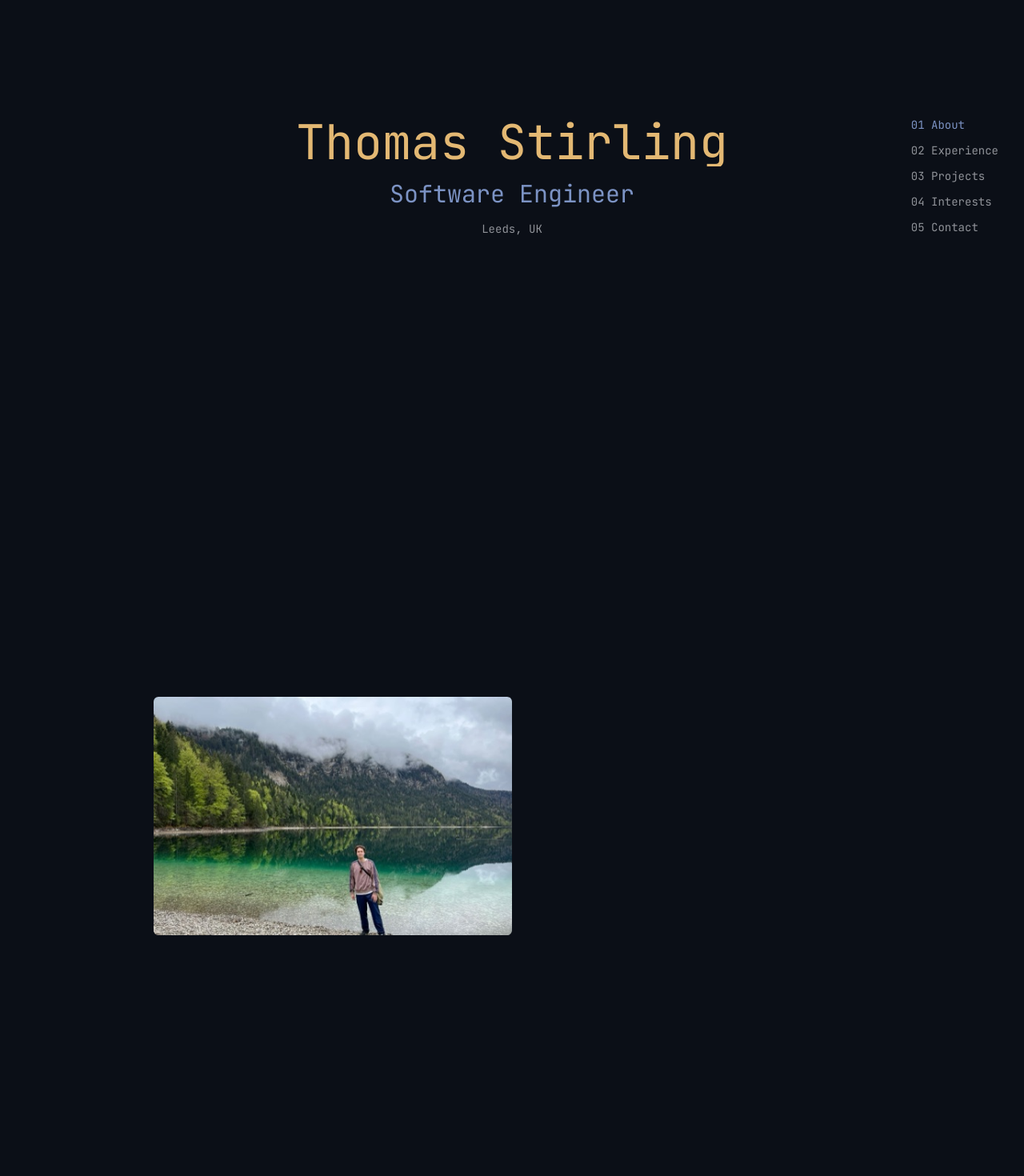
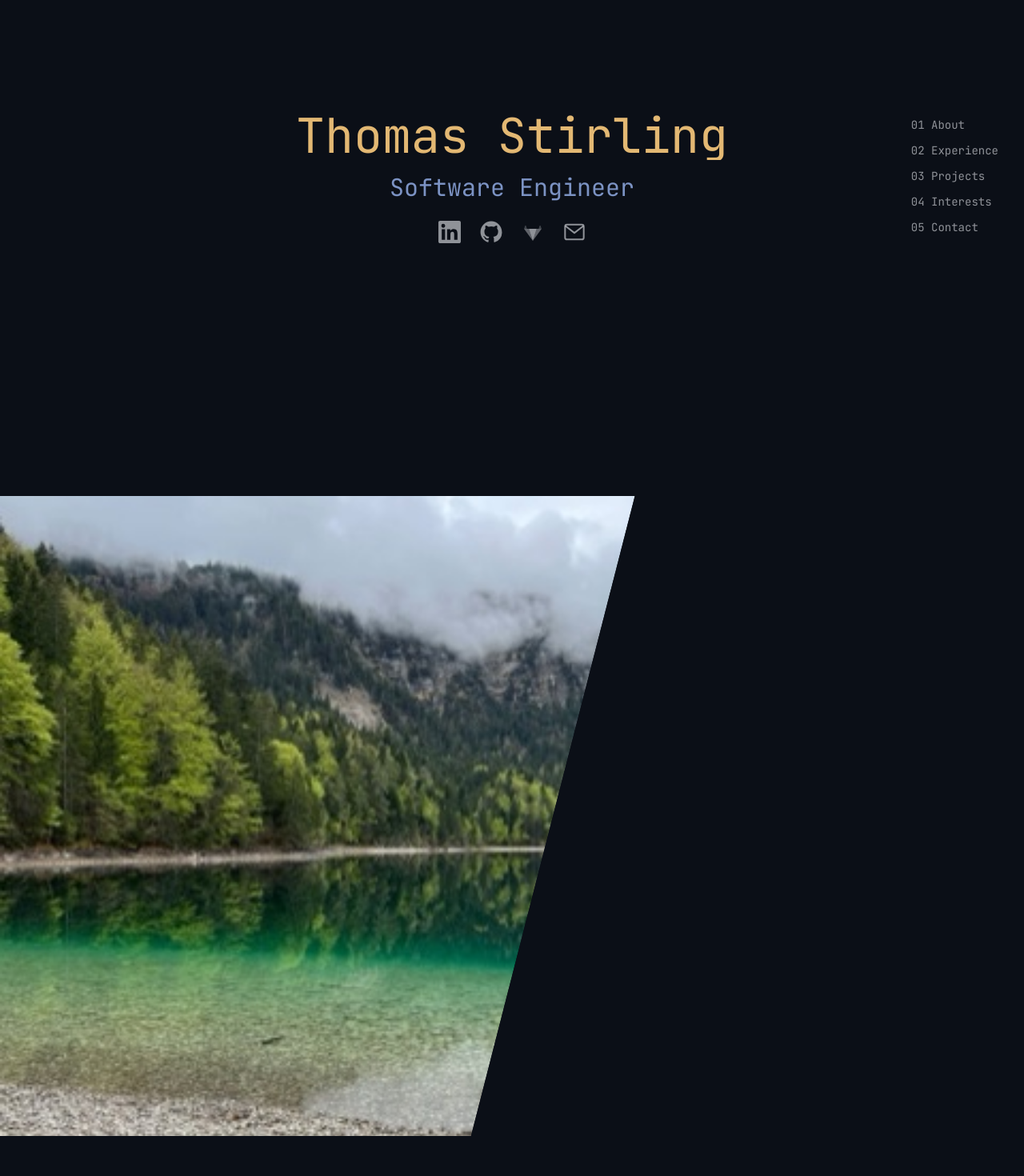
Before and after one commit to tomstirling19/portfolio-v2, a Next.js app: page / in a window 1280 px wide. Shown: the part 180-1650 px from the top of the page at 80% size. Built offline with nearby package versions, Linux system fonts and the light colour scheme.

Commit message:
add diagonal about hero, landing exit parallax, nav-highlight and layout fixes, landing icon links

```diff
--- a/components/About.tsx
+++ b/components/About.tsx
@@ -2,13 +2,36 @@
 
 import MarginNote from "@/components/MarginNote";
 import PhotoCarousel from "@/components/PhotoCarousel";
-import { ABOUT_PHOTOS } from "@/content/data";
+import { ABOUT_PHOTOS, LINKS } from "@/content/data";
 import { motion, useReducedMotion, useScroll, useTransform } from "motion/react";
 import { useRef } from "react";
 
 const TEXT_REVEAL_START = 0.45;
 const TEXT_REVEAL_END = 0.72;
 const TEXT_RISE_DISTANCE = 24;
+
+// Diagonal seam shared by both panels so their edges line up exactly.
+const DIAGONAL_CLIP_PHOTO = "polygon(0 0, 62% 0, 46% 100%, 0 100%)";
+const DIAGONAL_CLIP_TEXT = "polygon(46% 100%, 62% 0, 100% 0, 100% 100%)";
+
+function QuickLinks() {
+  return (
+    <ul className="flex flex-wrap gap-4">
+      {LINKS.map(({ label, href }) => (
+        <li key={label}>
+          <a
+            href={href}
+            target="_blank"
+            rel="noopener noreferrer"
+            className="text-cool-accent hover:text-warm-accent font-mono text-xs transition-colors"
+          >
+            {label}
+          </a>
+        </li>
+      ))}
+    </ul>
+  );
+}
 
 export default function About() {
   const sectionRef = useRef<HTMLElement>(null);
@@ -25,12 +48,13 @@ export default function About() {
     [TEXT_RISE_DISTANCE, 0],
   );
 
-  const text = (
+  const textBody = (
     <>
+      <QuickLinks />
       <p>
-        My name is Thomas Stirling. I hold a Master&rsquo;s degree in Computer
-        Science from the University of Leeds (MEng &amp; BSc, First-Class
-        Honours).
+        My name is Thomas Stirling. I hold a Master&rsquo;s degree in
+        Computer Science from the University of Leeds (MEng &amp; BSc,
+        First-Class Honours).
       </p>
       <MarginNote>
         When not shipping code, you&rsquo;ll find me on a tennis court or
@@ -52,7 +76,7 @@ export default function About() {
       >
         <div className="mx-auto grid max-w-4xl gap-10 md:grid-cols-[1.1fr_1fr] md:items-center">
           <PhotoCarousel photos={ABOUT_PHOTOS} />
-          <div className="flex flex-col gap-4">{text}</div>
+          <div className="flex flex-col gap-4">{textBody}</div>
         </div>
       </section>
     );
@@ -62,16 +86,26 @@ export default function About() {
     <section
       id="about"
       ref={sectionRef}
-      className="scroll-mt-14 relative h-[200vh] snap-start md:scroll-mt-0"
+      className="scroll-mt-14 relative snap-start md:scroll-mt-0 md:h-[200vh]"
     >
-      <div className="sticky top-0 flex h-screen items-center px-6">
-        <div className="mx-auto grid max-w-4xl gap-10 md:grid-cols-[1.1fr_1fr] md:items-center">
-          <PhotoCarousel photos={ABOUT_PHOTOS} />
+      {/* mobile: stacked, no diagonal, no scroll-jacked reveal */}
+      <div className="flex flex-col gap-8 px-6 py-24 md:hidden">
+        <PhotoCarousel photos={ABOUT_PHOTOS} />
+        <div className="flex flex-col gap-4">{textBody}</div>
+      </div>
+
+      {/* desktop: diagonal split, sticky two-stage reveal */}
+      <div className="sticky top-0 hidden h-screen overflow-hidden md:block">
+        <div className="absolute inset-0" style={{ clipPath: DIAGONAL_CLIP_PHOTO }}>
+          {/* ponytail: overlay nav centers on the full box; harmless while ABOUT_PHOTOS has <2 entries, re-check alignment once a real carousel ships */}
+          <PhotoCarousel photos={ABOUT_PHOTOS} fill navPosition="overlay" />
+        </div>
+        <div className="bg-ground absolute inset-0" style={{ clipPath: DIAGONAL_CLIP_TEXT }}>
           <motion.div
             style={{ opacity: textOpacity, y: textY }}
-            className="flex flex-col gap-4"
+            className="flex h-full flex-col justify-center gap-4 py-24 pr-[6%] pl-[64%]"
           >
-            {text}
+            {textBody}
           </motion.div>
         </div>
       </div>
--- a/components/Landing.tsx
+++ b/components/Landing.tsx
@@ -1,7 +1,20 @@
 "use client";
 
-import { motion, useReducedMotion } from "motion/react";
+import { GithubIcon, GitlabIcon, LinkedinIcon, MailIcon } from "@/components/icons/BrandIcons";
+import { LINKS } from "@/content/data";
+import { motion, useReducedMotion, useScroll, useTransform } from "motion/react";
 import type { CSSProperties } from "react";
+import { useRef } from "react";
+
+const ICONS = {
+  LinkedIn: LinkedinIcon,
+  GitHub: GithubIcon,
+  GitLab: GitlabIcon,
+  Email: MailIcon,
+};
+const ICON_LINKS = LINKS.filter(
+  (link): link is (typeof LINKS)[number] & { label: keyof typeof ICONS } => link.label in ICONS,
+);
 
 const NAME = "Thomas Stirling";
 const TYPEWRITER_CHAR_DURATION = 0.08;
@@ -21,10 +34,18 @@ const CURSOR_DISAPPEAR_START = SW_ENG_SETTLED + GAP;
 const CURSOR_BLINK_PERIOD = CURSOR_DISAPPEAR_START / MIN_CURSOR_BLINKS;
 const CURSOR_DISAPPEARED = CURSOR_DISAPPEAR_START + CURSOR_COLLAPSE_DURATION;
 
-const PLACEHOLDER_START = CURSOR_DISAPPEARED + GAP;
+const ICONS_START = CURSOR_DISAPPEARED + GAP;
 
 export default function Landing() {
+  const sectionRef = useRef<HTMLElement>(null);
   const reducedMotion = useReducedMotion();
+
+  const { scrollYProgress } = useScroll({
+    target: sectionRef,
+    offset: ["start start", "end start"],
+  });
+  const exitScale = useTransform(scrollYProgress, [0, 1], [1, 0.85]);
+  const exitOpacity = useTransform(scrollYProgress, [0, 1], [1, 0]);
 
   const lineMotion = (delay: number, initial: { x?: number; y?: number }) =>
     reducedMotion
@@ -38,6 +59,7 @@ export default function Landing() {
   return (
     <section
       id="landing"
+      ref={sectionRef}
       className="flex min-h-screen scroll-mt-14 flex-col items-center justify-center gap-4 px-6 snap-start md:scroll-mt-0"
       style={
         {
@@ -51,6 +73,10 @@ export default function Landing() {
         } as CSSProperties
       }
     >
+      <motion.div
+        style={reducedMotion ? undefined : { scale: exitScale, opacity: exitOpacity }}
+        className="flex flex-col items-center gap-4"
+      >
         <h1 className="text-warm-accent flex items-baseline text-4xl sm:text-5xl md:text-6xl">
           <span className="typewriter-text">{NAME}</span>
           <span className="typewriter-cursor" aria-hidden="true" />
@@ -61,12 +87,28 @@ export default function Landing() {
         >
           Software Engineer
         </motion.p>
-      <motion.p
-        className="motion-fallback font-mono text-ink/60 text-sm"
-        {...lineMotion(PLACEHOLDER_START, { y: SLIDE_DISTANCE })}
+        <motion.ul
+          className="motion-fallback mt-2 flex items-center gap-6"
+          {...lineMotion(ICONS_START, { y: SLIDE_DISTANCE })}
         >
-        Leeds, UK
-      </motion.p>
+          {ICON_LINKS.map(({ label, href }) => {
+            const Icon = ICONS[label];
+            return (
+              <li key={label}>
+                <a
+                  href={href}
+                  target="_blank"
+                  rel="noopener noreferrer"
+                  aria-label={label}
+                  className="text-ink/60 hover:text-warm-accent block transition-colors"
+                >
+                  <Icon className="h-7 w-7" />
+                </a>
+              </li>
+            );
+          })}
+        </motion.ul>
+      </motion.div>
     </section>
   );
 }
--- a/components/Nav.tsx
+++ b/components/Nav.tsx
@@ -61,14 +61,14 @@ export default function Nav() {
       (entries) => {
         for (const entry of entries) {
           if (entry.isIntersecting) {
-            setActiveId(entry.target.id);
+            setActiveId(entry.target.id === "landing" ? null : entry.target.id);
           }
         }
       },
       { rootMargin: "-40% 0px -40% 0px" },
     );
 
-    for (const { id } of SECTIONS) {
+    for (const id of ["landing", ...SECTIONS.map((section) => section.id)]) {
       const el = document.getElementById(id);
       if (el) observer.observe(el);
     }
--- a/components/PhotoCarousel.tsx
+++ b/components/PhotoCarousel.tsx
@@ -6,25 +6,48 @@ import Image from "next/image";
 
 type Photo = { src: string; alt: string };
 
-export default function PhotoCarousel({ photos }: { photos: readonly Photo[] }) {
+export default function PhotoCarousel({
+  photos,
+  fill = false,
+  navPosition = "below",
+}: {
+  photos: readonly Photo[];
+  fill?: boolean;
+  navPosition?: "below" | "overlay";
+}) {
   const { trackRef, activeIndex, scrollToIndex } = useCarouselIndex(photos.length);
 
-  return (
-    <div className="flex flex-col gap-3">
+  const track = (
     <div
       ref={trackRef}
-        className="scrollbar-none flex snap-x snap-mandatory overflow-x-auto rounded-md"
+      className={`scrollbar-none flex snap-x snap-mandatory overflow-x-auto ${fill ? "h-full" : "rounded-md"}`}
     >
       {photos.map(({ src, alt }, index) => (
         <div
           key={src}
           data-index={index}
-            className="relative aspect-[3/2] w-full shrink-0 snap-start"
+          className={`relative w-full shrink-0 snap-start ${fill ? "h-full" : "aspect-[3/2]"}`}
         >
           <Image src={src} alt={alt} fill unoptimized className="object-cover" />
         </div>
       ))}
     </div>
+  );
+
+  if (navPosition === "overlay") {
+    return (
+      <div className="relative h-full">
+        {track}
+        <div className="absolute right-0 bottom-4 left-0">
+          <CarouselNav count={photos.length} activeIndex={activeIndex} onNavigate={scrollToIndex} />
+        </div>
+      </div>
+    );
+  }
+
+  return (
+    <div className="flex flex-col gap-3">
+      {track}
       <CarouselNav count={photos.length} activeIndex={activeIndex} onNavigate={scrollToIndex} />
     </div>
   );
--- /dev/null
+++ b/components/icons/BrandIcons.tsx
@@ -0,0 +1,45 @@
+import type { SVGProps } from "react";
+
+export function GithubIcon(props: SVGProps<SVGSVGElement>) {
+  return (
+    <svg viewBox="0 0 24 24" fill="currentColor" aria-hidden="true" {...props}>
+      <path d="M12 .5C5.73.5.5 5.73.5 12c0 5.09 3.29 9.4 7.86 10.93.58.1.79-.25.79-.56v-2.17c-3.2.7-3.88-1.36-3.88-1.36-.53-1.33-1.29-1.69-1.29-1.69-1.05-.72.08-.7.08-.7 1.17.08 1.78 1.2 1.78 1.2 1.03 1.77 2.71 1.26 3.37.96.1-.75.4-1.26.73-1.55-2.56-.29-5.25-1.28-5.25-5.7 0-1.26.45-2.29 1.19-3.09-.12-.29-.52-1.47.11-3.06 0 0 .97-.31 3.18 1.18a11 11 0 0 1 5.79 0c2.2-1.49 3.17-1.18 3.17-1.18.63 1.59.24 2.77.12 3.06.74.8 1.19 1.83 1.19 3.09 0 4.43-2.7 5.4-5.27 5.69.42.36.78 1.07.78 2.16v3.2c0 .31.21.67.8.56A10.51 10.51 0 0 0 23.5 12C23.5 5.73 18.27.5 12 .5Z" />
+    </svg>
+  );
+}
+
+export function LinkedinIcon(props: SVGProps<SVGSVGElement>) {
+  return (
+    <svg viewBox="0 0 24 24" fill="currentColor" aria-hidden="true" {...props}>
+      <path d="M20.45 20.45h-3.56v-5.57c0-1.33-.02-3.04-1.85-3.04-1.86 0-2.15 1.45-2.15 2.94v5.67H9.34V9h3.42v1.56h.05c.48-.9 1.64-1.85 3.38-1.85 3.6 0 4.27 2.37 4.27 5.46v6.28ZM5.34 7.43a2.07 2.07 0 1 1 0-4.13 2.07 2.07 0 0 1 0 4.13ZM7.12 20.45H3.56V9h3.56v11.45ZM22.22 0H1.77C.8 0 0 .78 0 1.75v20.5C0 23.22.8 24 1.77 24h20.45c.98 0 1.78-.78 1.78-1.75V1.75C24 .78 23.2 0 22.22 0Z" />
+    </svg>
+  );
+}
+
+export function GitlabIcon(props: SVGProps<SVGSVGElement>) {
+  return (
+    <svg viewBox="0 0 24 24" fill="currentColor" aria-hidden="true" {...props}>
+      <path d="m12 21.4-4.15-12.8H16.15L12 21.4Z" />
+      <path d="M12 21.4 7.85 8.6H2.6L12 21.4Z" opacity={0.65} />
+      <path d="M12 21.4 16.15 8.6h5.25L12 21.4Z" opacity={0.65} />
+      <path d="m2.6 8.6 1.05-3.24a.55.55 0 0 1 1.05 0L5.75 8.6H2.6Z" opacity={0.4} />
+      <path d="m21.4 8.6-1.05-3.24a.55.55 0 0 0-1.05 0L18.25 8.6h3.15Z" opacity={0.4} />
+    </svg>
+  );
+}
+
+export function MailIcon(props: SVGProps<SVGSVGElement>) {
+  return (
+    <svg
+      viewBox="0 0 24 24"
+      fill="none"
+      stroke="currentColor"
+      strokeWidth={1.75}
+      aria-hidden="true"
+      {...props}
+    >
+      <rect x="2" y="4" width="20" height="16" rx="2" />
+      <path d="m3 6 9 7 9-7" strokeLinecap="round" strokeLinejoin="round" />
+    </svg>
+  );
+}
--- a/content/data.ts
+++ b/content/data.ts
@@ -60,7 +60,8 @@ export const INTERESTS = [
 ] as const;
 
 export const LINKS = [
+  { label: "LinkedIn", href: "https://www.linkedin.com/in/thomasdstirling" },
   { label: "GitHub", href: "https://github.com/tomstirling19" },
-  { label: "LinkedIn", href: "https://www.linkedin.com/in/thomasdstirling" },
+  { label: "GitLab", href: "https://gitlab.com/tomstirling" },
   { label: "Email", href: "mailto:tomstirling19@gmail.com" },
 ] as const;
```
Also changed, not shown: components/CursorGlow.tsx (+4 -3 lines). Lines whose indentation alone changed are shown as unchanged.
